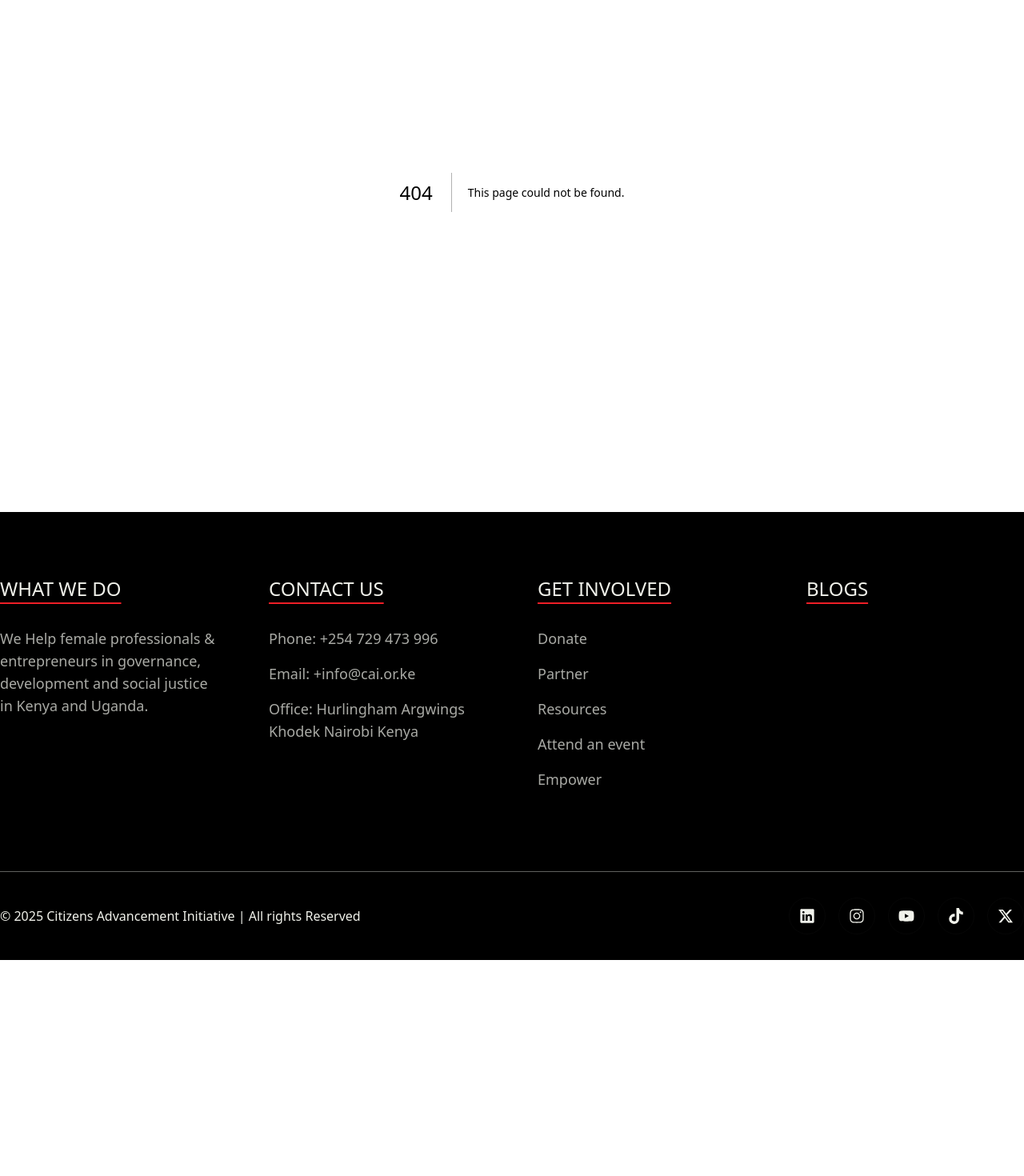
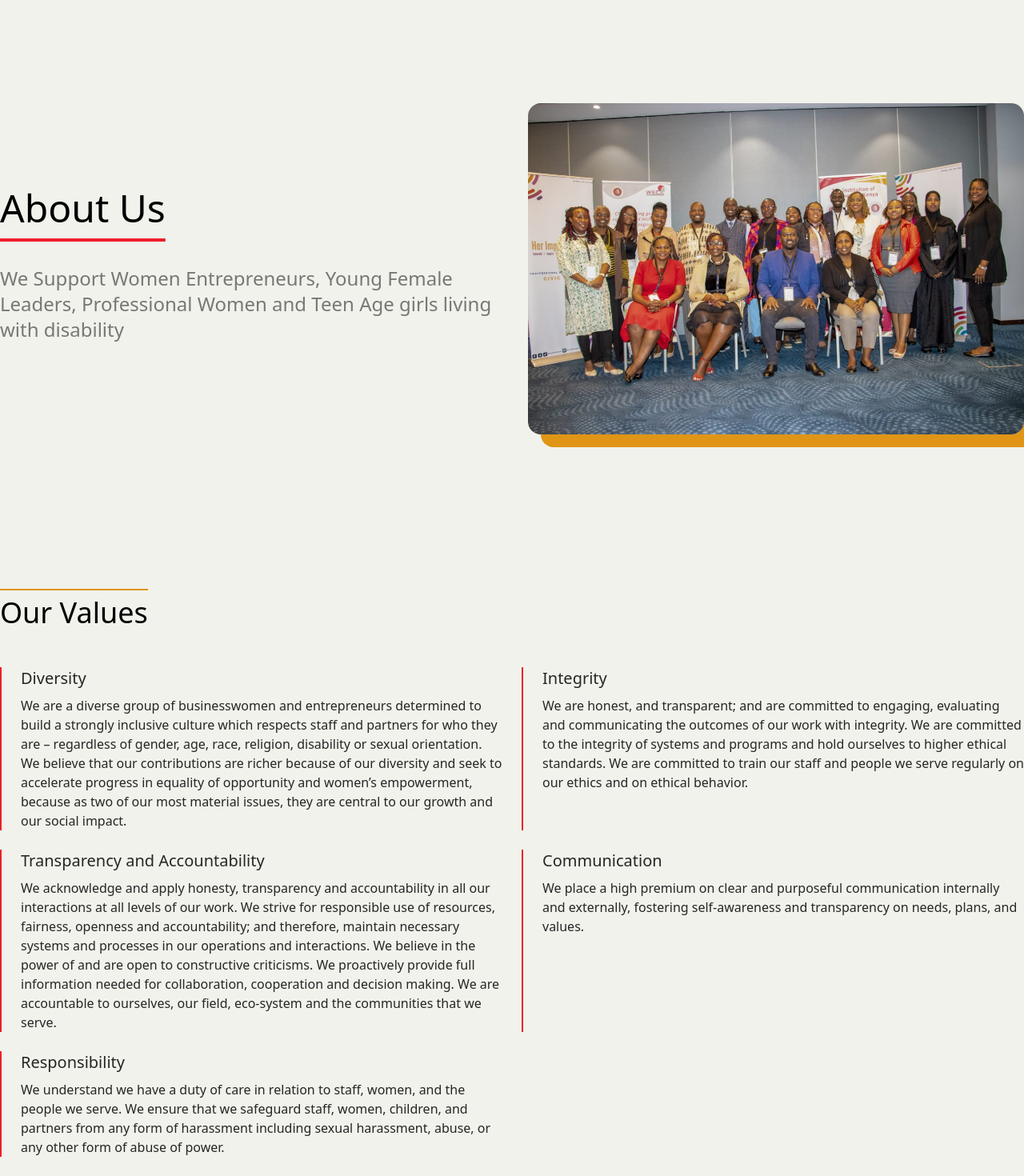
Before and after one commit to Citizen-Advancement-Initiative/cai-website, a Next.js app: page /about-us in a window 1280 px wide. Before the commit this address had no page. Shown: the part 160-1630 px from the top of the page at 80% size. Before the commit the page ends 1360 px from the top, so only its background shows below. Built offline with nearby package versions, Linux system fonts and the light colour scheme.

Commit message:
feat: add about us page

```diff
--- /dev/null
+++ b/src/app/about-us/_components/FoundationCard.tsx
@@ -0,0 +1,23 @@
+import { cn } from "@/utils/cn";
+import Image from "next/image";
+import { Foundation } from "../about-us.constants";
+
+type Props = {
+  foundation: Foundation;
+  index: number;
+};
+export default function FoundationCard({ foundation, index }: Props) {
+  return (
+    <article
+      className={cn("flex items-center", {
+        "flex-row-reverse": index % 2 === 0,
+      })}
+    >
+      <Image src={foundation.imageUrl} width={700} height={700} alt={""} />
+      <div className=" px-24 text-foreground">
+        <p className="text-3xl mb-6 font-medium">{foundation.title}</p>
+        <p className="text-lg text-foreground/70">{foundation.description}</p>
+      </div>
+    </article>
+  );
+}
--- /dev/null
+++ b/src/app/about-us/_components/ValueCard.tsx
@@ -0,0 +1,14 @@
+import { Value } from "../about-us.constants";
+
+type Props = {
+  value: Value;
+};
+
+export default function ValueCard({ value }: Props) {
+  return (
+    <article className="border-l-2 pl-6 border-primary">
+      <p className="text-xl text-foreground font-medium mb-2">{value.title}</p>
+      <p className="text-foreground">{value.description}</p>
+    </article>
+  );
+}
--- /dev/null
+++ b/src/app/about-us/about-us.constants.ts
@@ -0,0 +1,46 @@
+export const values = [
+  {
+    title: "Diversity",
+    description:
+      "We are a diverse group of businesswomen and entrepreneurs determined to build a strongly inclusive culture which respects staff and partners for who they are – regardless of gender, age, race, religion, disability or sexual orientation. We believe that our contributions are richer because of our diversity and seek to accelerate progress in equality of opportunity and women’s empowerment, because as two of our most material issues, they are central to our growth and our social impact.",
+  },
+  {
+    title: "Integrity",
+    description:
+      "We are honest, and transparent; and are committed to engaging, evaluating and communicating the outcomes of our work with integrity. We are committed to the integrity of systems and programs and hold ourselves to higher ethical standards. We are committed to train our staff and people we serve regularly on our ethics and on ethical behavior.",
+  },
+  {
+    title: "Transparency and Accountability",
+    description:
+      "We acknowledge and apply honesty, transparency and accountability in all our interactions at all levels of our work. We strive for responsible use of resources, fairness, openness and accountability; and therefore, maintain necessary systems and processes in our operations and interactions. We believe in the power of and are open to constructive criticisms. We proactively provide full information needed for collaboration, cooperation and decision making. We are accountable to ourselves, our field, eco-system and the communities that we serve.",
+  },
+  {
+    title: "Communication",
+    description:
+      "We place a high premium on clear and purposeful communication internally and externally, fostering self-awareness and transparency on needs, plans, and values.",
+  },
+  {
+    title: "Responsibility",
+    description:
+      "We understand we have a duty of care in relation to staff, women, and the people we serve. We ensure that we safeguard staff, women, children, and partners from any form of harassment including sexual harassment, abuse, or any other form of abuse of power.",
+  },
+] as const;
+
+export type Value = (typeof values)[number];
+
+export const foundations = [
+  {
+    title: "Our Mission",
+    description:
+      "Our mission is to promote emancipatory social entrepreneurship that empowers business and professional women; and upscales their collective action by strengthening their agency, role and leadership in the pursuit of accountable governance, sustainable development and social justice.",
+    imageUrl: "/about-us/our-mission.jpeg",
+  },
+  {
+    title: "Our Vision",
+    description:
+      "We envision a just and sustainable society where women professionals and entrepreneurs harness their collective power and voice to access and influence government; and impact social change.",
+    imageUrl: "/about-us/our-vision.jpeg",
+  },
+] as const;
+
+export type Foundation = (typeof foundations)[number];
--- /dev/null
+++ b/src/app/about-us/page.tsx
@@ -0,0 +1,53 @@
+import Main from "@/components/Main";
+import Image from "next/image";
+import FoundationCard from "./_components/FoundationCard";
+import ValueCard from "./_components/ValueCard";
+import { foundations, values } from "./about-us.constants";
+
+export default function AboutUs() {
+  return (
+    <Main className="mb-32">
+      <section className="max-w-[1400px] mx-auto  grid grid-cols-2 h-screen items-center gap-10 mt-24">
+        <div className="flex flex-col justify-center">
+          <h2 className="mb-12 text-5xl font-medium underline capitalize underline-offset-20 decoration-primary">
+            About Us
+          </h2>
+          <p className="mb-2 text-2xl text-foreground/60">
+            We Support Women Entrepreneurs, Young Female Leaders, Professional
+            Women and Teen Age girls living with disability
+          </p>
+        </div>
+
+        <Image
+          className="shadow-[16px_16px_0px_0px_var(--color-secondary)] rounded-2xl"
+          height={1000}
+          width={1000}
+          src={"/about-us/foundation-history.jpeg"}
+          alt=""
+        />
+      </section>
+
+      <section className="max-w-[1400px] mx-auto mb-32 ">
+        <h3 className="mb-12 text-4xl font-medium capitalize border-t-2  w-fit border-secondary pt-2">
+          Our values
+        </h3>
+
+        <div className="grid grid-cols-2 gap-6">
+          {values.map((value) => (
+            <ValueCard key={value.title} value={value} />
+          ))}
+        </div>
+      </section>
+
+      <section className="max-w-[1400px] mx-auto">
+        {foundations.map((foundation, idx) => (
+          <FoundationCard
+            key={foundation.title}
+            index={idx}
+            foundation={foundation}
+          />
+        ))}
+      </section>
+    </Main>
+  );
+}
```
Also changed, not shown: public/about-us/our-mission.jpeg (added), public/about-us/our-vision.jpeg (added).
